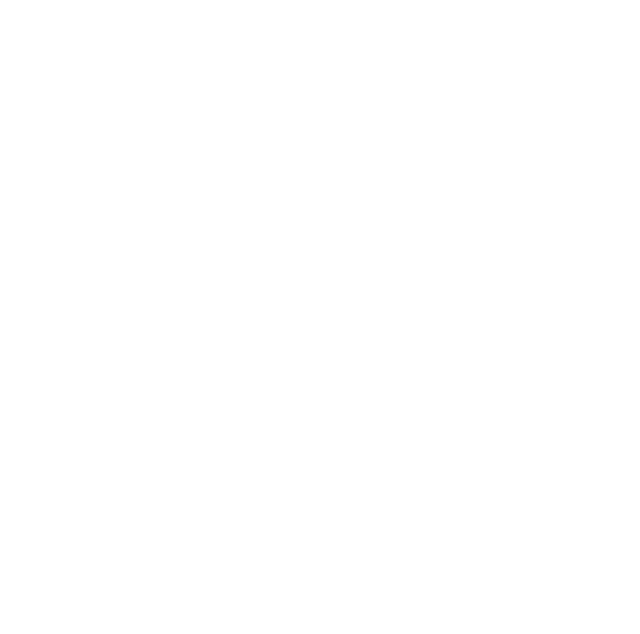
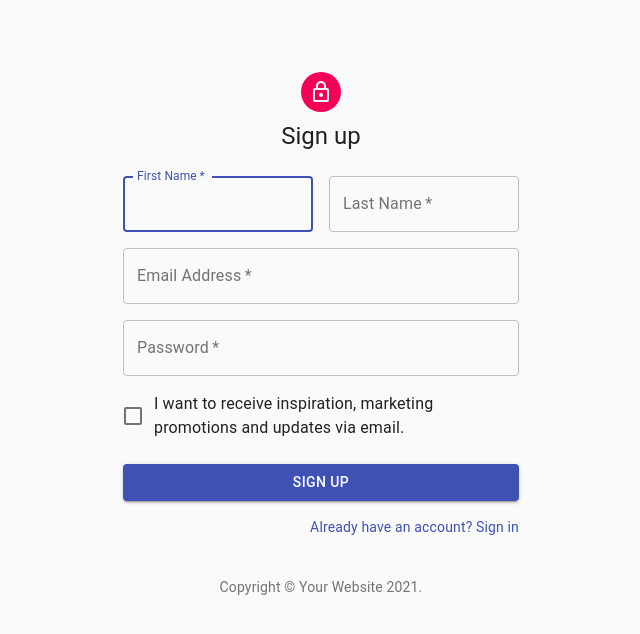
Before and after one commit to evanGunning/VChat, a React (Create React App) app: page /register in a window 1280 px wide. Shown: the top 634 px of the page, without its empty margins (319-959 px from the left). Built offline with nearby package versions, Linux system fonts and the light colour scheme.

Commit message:
added register page.

```diff
--- /dev/null
+++ b/src/Register_Login/Register.js
@@ -0,0 +1,140 @@
+import React from 'react'
+import Avatar from '@material-ui/core/Avatar'
+import Button from '@material-ui/core/Button'
+import CssBaseline from '@material-ui/core/CssBaseline'
+import TextField from '@material-ui/core/TextField'
+import FormControlLabel from '@material-ui/core/FormControlLabel'
+import Checkbox from '@material-ui/core/Checkbox'
+import Link from '@material-ui/core/Link'
+import Grid from '@material-ui/core/Grid'
+import Box from '@material-ui/core/Box'
+import LockOutlinedIcon from '@material-ui/icons/LockOutlined'
+import Typography from '@material-ui/core/Typography'
+import { makeStyles } from '@material-ui/core/styles'
+import Container from '@material-ui/core/Container'
+
+function Copyright() {
+  return (
+    <Typography variant="body2" color="textSecondary" align="center">
+      {'Copyright © '}
+      <Link color="inherit" href="https://material-ui.com/">
+        Your Website
+      </Link>{' '}
+      {new Date().getFullYear()}
+      {'.'}
+    </Typography>
+  )
+}
+
+const useStyles = makeStyles((theme) => ({
+  paper: {
+    marginTop: theme.spacing(8),
+    display: 'flex',
+    flexDirection: 'column',
+    alignItems: 'center',
+  },
+  avatar: {
+    margin: theme.spacing(1),
+    backgroundColor: theme.palette.secondary.main,
+  },
+  form: {
+    width: '100%', // Fix IE 11 issue.
+    marginTop: theme.spacing(3),
+  },
+  submit: {
+    margin: theme.spacing(3, 0, 2),
+  },
+}))
+
+export default function Register() {
+  const classes = useStyles()
+
+  return (
+    <Container component="main" maxWidth="xs">
+      <CssBaseline />
+      <div className={classes.paper}>
+        <Avatar className={classes.avatar}>
+          <LockOutlinedIcon />
+        </Avatar>
+        <Typography component="h1" variant="h5">
+          Sign up
+        </Typography>
+        <form className={classes.form} noValidate>
+          <Grid container spacing={2}>
+            <Grid item xs={12} sm={6}>
+              <TextField
+                autoComplete="fname"
+                name="firstName"
+                variant="outlined"
+                required
+                fullWidth
+                id="firstName"
+                label="First Name"
+                autoFocus
+              />
+            </Grid>
+            <Grid item xs={12} sm={6}>
+              <TextField
+                variant="outlined"
+                required
+                fullWidth
+                id="lastName"
+                label="Last Name"
+                name="lastName"
+                autoComplete="lname"
+              />
+            </Grid>
+            <Grid item xs={12}>
+              <TextField
+                variant="outlined"
+                required
+                fullWidth
+                id="email"
+                label="Email Address"
+                name="email"
+                autoComplete="email"
+              />
+            </Grid>
+            <Grid item xs={12}>
+              <TextField
+                variant="outlined"
+                required
+                fullWidth
+                name="password"
+                label="Password"
+                type="password"
+                id="password"
+                autoComplete="current-password"
+              />
+            </Grid>
+            <Grid item xs={12}>
+              <FormControlLabel
+                control={<Checkbox value="allowExtraEmails" color="primary" />}
+                label="I want to receive inspiration, marketing promotions and updates via email."
+              />
+            </Grid>
+          </Grid>
+          <Button
+            type="submit"
+            fullWidth
+            variant="contained"
+            color="primary"
+            className={classes.submit}
+          >
+            Sign Up
+          </Button>
+          <Grid container justify="flex-end">
+            <Grid item>
+              <Link href="#" variant="body2">
+                Already have an account? Sign in
+              </Link>
+            </Grid>
+          </Grid>
+        </form>
+      </div>
+      <Box mt={5}>
+        <Copyright />
+      </Box>
+    </Container>
+  )
+}
--- a/src/SignIn.js
+++ b/src/Register_Login/SignIn.js
@@ -84,6 +84,7 @@
             control={<Checkbox value="remember" color="primary" />}
             label="Remember me"
           />
+
           <Button
             type="submit"
             fullWidth
--- a/src/Router.js
+++ b/src/Router.js
@@ -1,5 +1,7 @@
 import { BrowserRouter, Switch, Route } from 'react-router-dom'
-import SignIn from './SignIn'
+import SignIn from './Register_Login/SignIn'
+import UserLanding from './UserLanding'
+import Register from './Register_Login/Register'
 
 function Router() {
   return (
@@ -8,8 +10,11 @@
         <Route path="/" exact>
           <SignIn />
         </Route>
-        <Route path="/tyler">
-          <h1>Tee</h1>
+        <Route path="/userlanding">
+          <UserLanding />
+        </Route>
+        <Route path="/register">
+          <Register />
         </Route>
       </Switch>
     </BrowserRouter>
--- /dev/null
+++ b/src/UserLanding.js
@@ -0,0 +1,5 @@
+const UserLanding = () => {
+  return <h1>This is a user landing page</h1>
+}
+
+export default UserLanding
```
